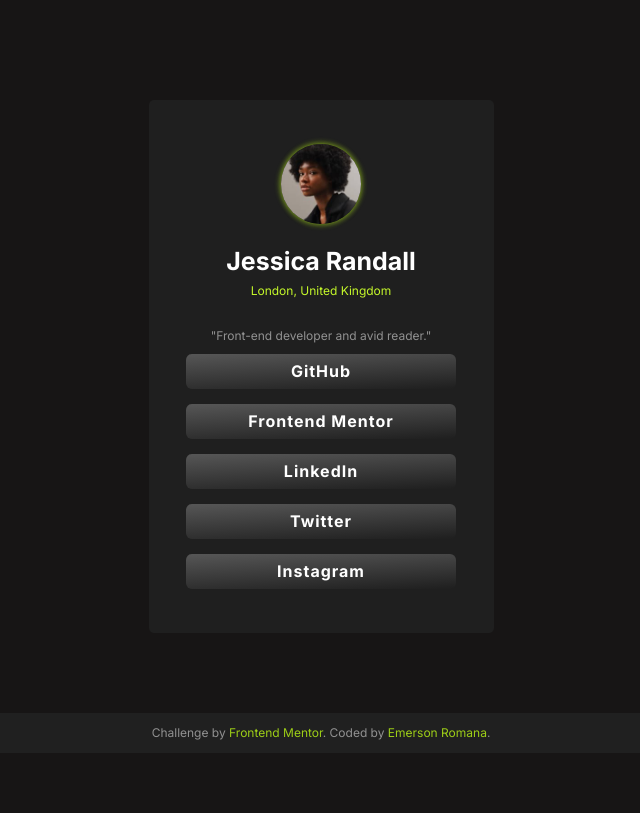
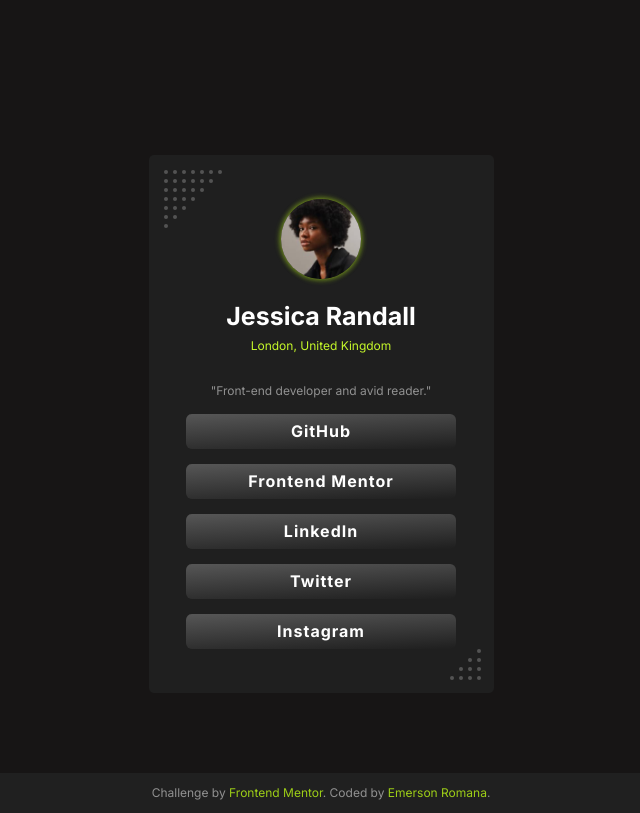
Before and after one commit to EmersonRomana/links-profile-FrontMentor, a plain HTML site: page index.html in a window 1280 px wide. Shown: the whole page, without its empty margins (319-959 px from the left). Drawn offline with Linux system fonts and the light colour scheme.

Commit message:
add detalhe do card

```diff
--- a/index.html
+++ b/index.html
@@ -20,7 +20,6 @@
 <body>
   <main class="container">
     <img src="assets/images/avatar-jessica.jpeg" alt="foto perfil">
-    <div class="card">
     <h1>Jessica Randall</h1>
     <p class="endereco">London, United Kingdom</p>
     <p class="formacao">"Front-end developer and avid reader."</p>
@@ -31,7 +30,6 @@
       <li class="btn"><a href="">Twitter</a></li>
       <li class="btn"><a href="">Instagram</a></li>
     </ul>
-    </div>
   </main>
   <footer class="attribution">
     <p>Challenge by <a href="https://www.frontendmentor.io?ref=challenge" target="_blank">Frontend Mentor</a>.
--- a/style.css
+++ b/style.css
@@ -57,13 +57,25 @@ body {
 .container {
   max-width: 345px;
   height: auto;
-  margin-top: 100px;
+  margin-top: 155px;
   margin-inline: auto;
   padding-inline: 37.5px;
   padding-block: 44px;
   background-color: #1f1f1f;
   border-radius: 5px;
   margin-bottom: 80px;
+  position: relative;
+}
+
+.container::before {
+  content: "";
+  display: block;
+  background: url("assets/images/detalhe-top.svg") no-repeat;
+  width: 58px;
+  height: 58px;
+  position: absolute;
+  top: 15px;
+  left: 15px;
 }
 
 .container img {
@@ -96,13 +108,25 @@ h1 {
   text-align: center;
   font: var(--font-4);
   color: var(--bg-3);
-  margin-bottom: 10px;
+  margin-bottom: 15px;
 }
 
 ul {
   display: flex;
   flex-direction: column;
   gap: 15px;
+  position: relative;
+}
+
+ul::after {
+  content: "";
+  display: block;
+  background: url("assets/images/detalhe-bottom.svg");
+  width: 31px;
+  height: 31px;
+  position: absolute;
+  top: 235px;
+  right: -25px;
 }
 
 footer {
```
Lines whose indentation alone changed are shown as unchanged.
